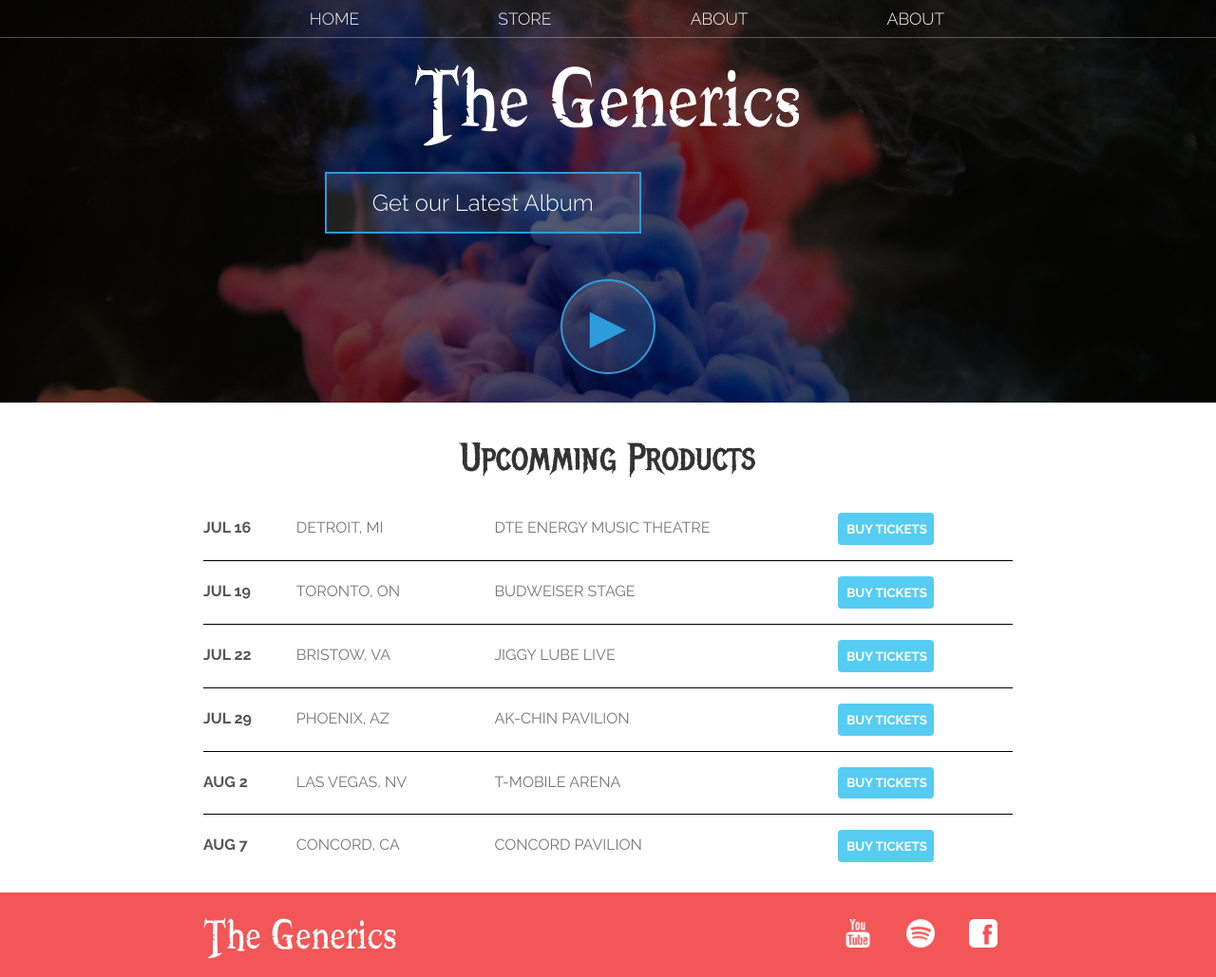
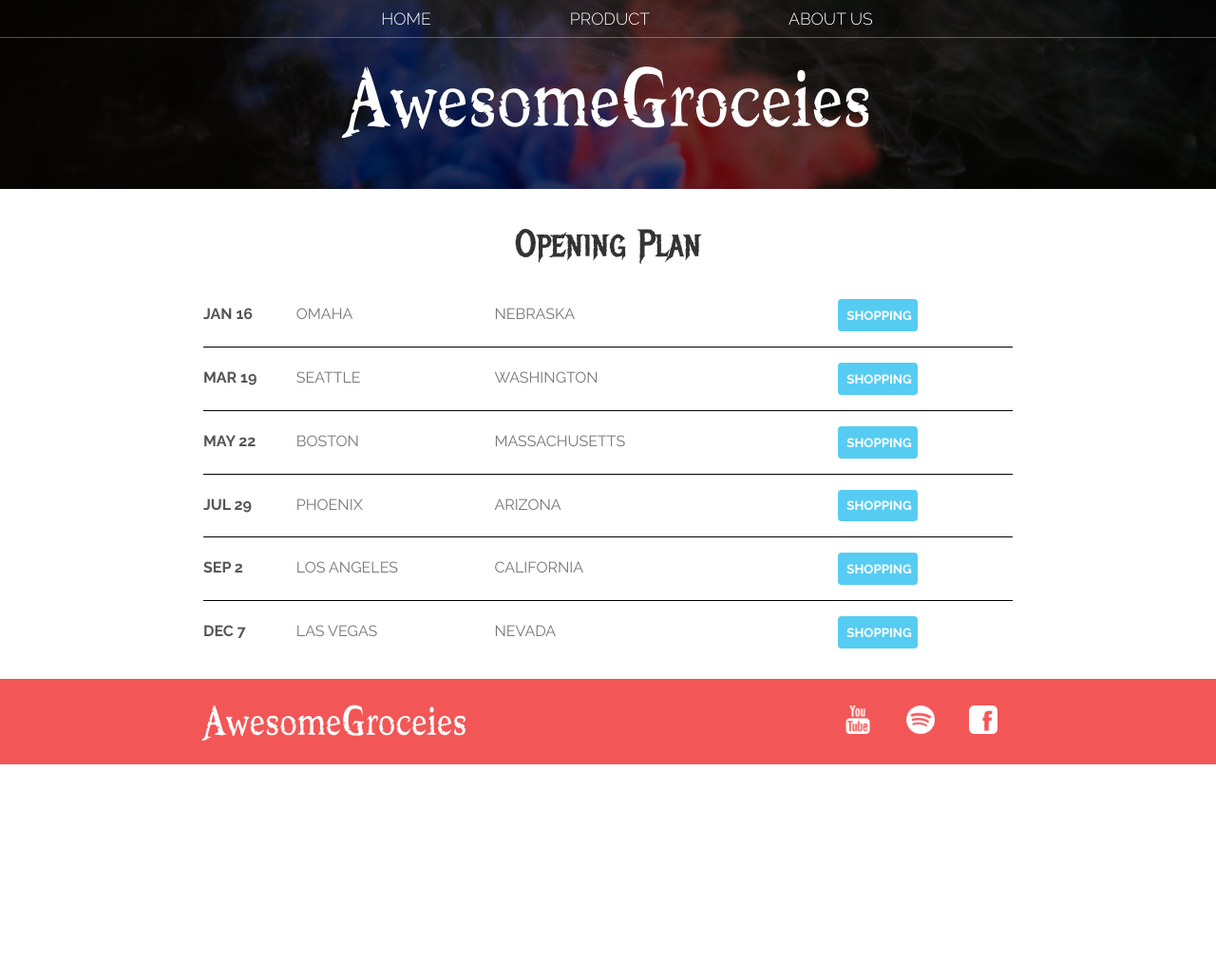
Before and after one commit to jzhang03/Software_engineering_Porject, a plain HTML site: page index.html in a window 1280 px wide. Shown: the whole page at 95% size. After the commit the page ends 805 px from the top, so only its background shows below. Drawn offline with Linux system fonts and the light colour scheme; files whose address does not match are found by name.

Commit message:
Add files via upload
update-text editing, coding

```diff
--- a/index.html
+++ b/index.html
@@ -1,7 +1,7 @@
 <!DOCTYPE html>
 <html>
     <head>
-        <title>The Generics</title>
+        <title>AwesomeGroceies</title>
         <meta name="description" content="This is the description">
         <link rel="stylesheet" href="styles.css" />
     </head>
@@ -10,61 +10,56 @@
             <nav class="nav main-nav">
                 <ul>
                     <li><a href="index.html">HOME</a></li>
-                    <li><a href="store.html">STORE</a></li>
-                    <li><a href="about.html">ABOUT</a></li>
-                    <li><a href="Login.html">ABOUT</a></li>
+                    <li><a href="store.html">PRODUCT</a></li>
+                    <li><a href="about.html">ABOUT US</a></li>
                 </ul>
             </nav>
-            <h1 class="band-name band-name-large">The Generics</h1>
-            <div class="container">
-                <button type="button" class="btn btn-header">Get our Latest Album</button>
-            </div>
-            <button type="button" class="btn btn-header btn-play">&#9658;</button>
+            <h1 class="band-name band-name-large">AwesomeGroceies</h1>
         </header>
         <section class="content-section container">
-            <h2 class="section-header">Upcomming Products</h2>
+            <h2 class="section-header">Opening Plan</h2>
             <div>
                 <div class="tour-row">
-                    <span class="tour-item tour-date">JUL 16</span>
-                    <span class="tour-item tour-city">DETROIT, MI</span>
-                    <span class="tour-item tour-arena">DTE ENERGY MUSIC THEATRE</span>
-                    <button type="button" class="tour-item tour-btn btn btn-primary" onclick="window.location.href='store.html'">BUY TICKETS</button>
+                    <span class="tour-item tour-date">JAN 16</span>
+                    <span class="tour-item tour-city">OMAHA</span>
+                    <span class="tour-item tour-arena">NEBRASKA</span>
+                    <button type="button" onclick="window.location.href='store.html'" class="tour-item tour-btn btn btn-primary">SHOPPING</button>
                 </div>
                 <div class="tour-row">
-                    <span class="tour-item tour-date">JUL 19</span>
-                    <span class="tour-item tour-city">TORONTO, ON</span>
-                    <span class="tour-item tour-arena">BUDWEISER STAGE</span>
-                    <button type="button" class="tour-item tour-btn btn btn-primary">BUY TICKETS</button>
+                    <span class="tour-item tour-date">MAR 19</span>
+                    <span class="tour-item tour-city">SEATTLE</span>
+                    <span class="tour-item tour-arena">WASHINGTON</span>
+                    <button type="button" onclick="window.location.href='store.html'" class="tour-item tour-btn btn btn-primary">SHOPPING</button>
                 </div>
                 <div class="tour-row">
-                    <span class="tour-item tour-date">JUL 22</span>
-                    <span class="tour-item tour-city">BRISTOW, VA</span>
-                    <span class="tour-item tour-arena">JIGGY LUBE LIVE</span>
-                    <button type="button" class="tour-item tour-btn btn btn-primary">BUY TICKETS</button>
+                    <span class="tour-item tour-date">MAY 22</span>
+                    <span class="tour-item tour-city">BOSTON</span>
+                    <span class="tour-item tour-arena">MASSACHUSETTS</span>
+                    <button type="button" onclick="window.location.href='store.html'" class="tour-item tour-btn btn btn-primary">SHOPPING</button>
                 </div>
                 <div class="tour-row">
                     <span class="tour-item tour-date">JUL 29</span>
-                    <span class="tour-item tour-city">PHOENIX, AZ</span>
-                    <span class="tour-item tour-arena">AK-CHIN PAVILION</span>
-                    <button type="button" class="tour-item tour-btn btn btn-primary">BUY TICKETS</button>
+                    <span class="tour-item tour-city">PHOENIX</span>
+                    <span class="tour-item tour-arena">ARIZONA</span>
+                    <button type="button" onclick="window.location.href='store.html'" class="tour-item tour-btn btn btn-primary">SHOPPING</button>
                 </div>
                 <div class="tour-row">
-                    <span class="tour-item tour-date">AUG 2</span>
-                    <span class="tour-item tour-city">LAS VEGAS, NV</span>
-                    <span class="tour-item tour-arena">T-MOBILE ARENA</span>
-                    <button type="button" class="tour-item tour-btn btn btn-primary">BUY TICKETS</button>
+                    <span class="tour-item tour-date">SEP 2</span>
+                    <span class="tour-item tour-city">LOS ANGELES</span>
+                    <span class="tour-item tour-arena">CALIFORNIA</span>
+                    <button type="button" onclick="window.location.href='store.html'" class="tour-item tour-btn btn btn-primary">SHOPPING</button>
                 </div>
                 <div class="tour-row">
-                    <span class="tour-item tour-date">AUG 7</span>
-                    <span class="tour-item tour-city">CONCORD, CA</span>
-                    <span class="tour-item tour-arena">CONCORD PAVILION</span>
-                    <button type="button" class="tour-item tour-btn btn btn-primary">BUY TICKETS</button>
+                    <span class="tour-item tour-date">DEC 7</span>
+                    <span class="tour-item tour-city">LAS VEGAS</span>
+                    <span class="tour-item tour-arena">NEVADA</span>
+                    <button type="button" onclick="window.location.href='store.html'" class="tour-item tour-btn btn btn-primary">SHOPPING</button>
                 </div>
             </div>
         </section>
         <footer class="main-footer">
             <div class="container main-footer-container">
-                <h3 class="band-name">The Generics</h3>
+                <h3 class="band-name">AwesomeGroceies</h3>
                 <ul class="nav footer-nav">
                     <li>
                         <a href="https://www.youtube.com" target="_blank">
```
